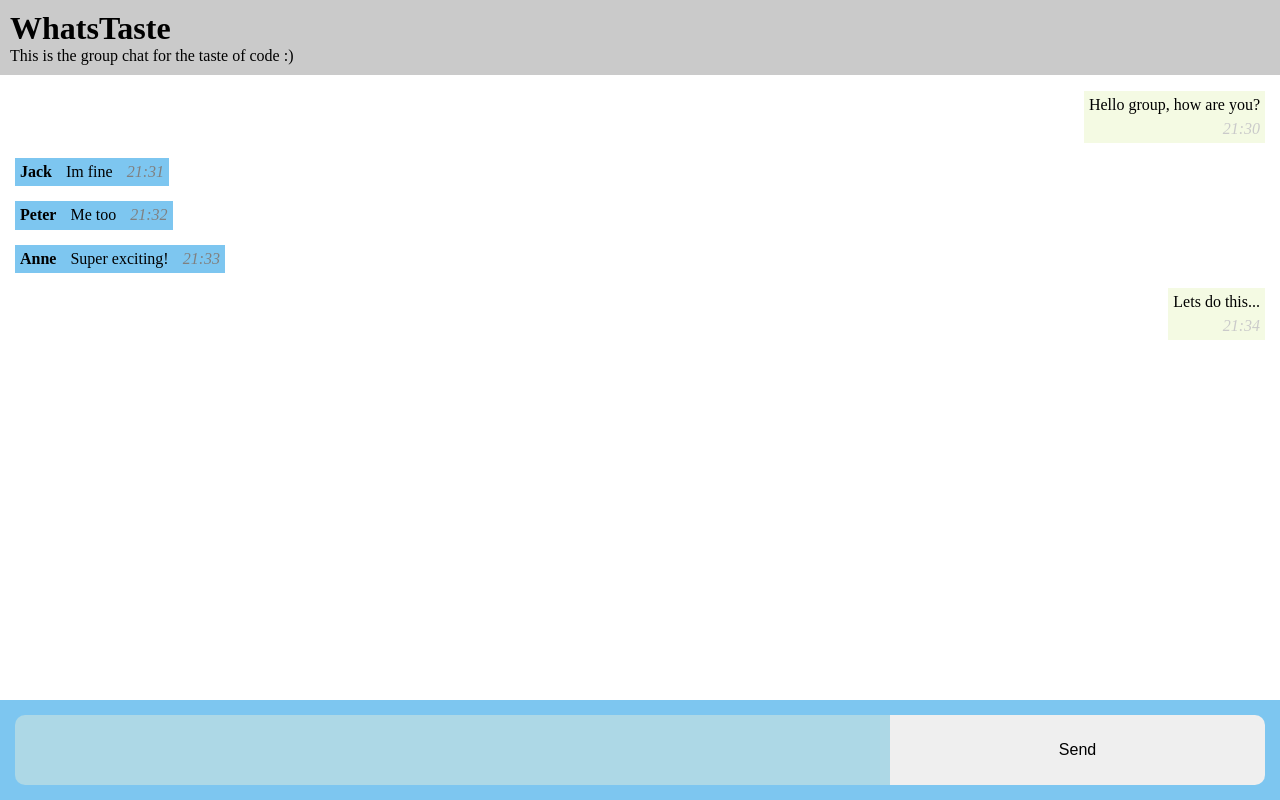
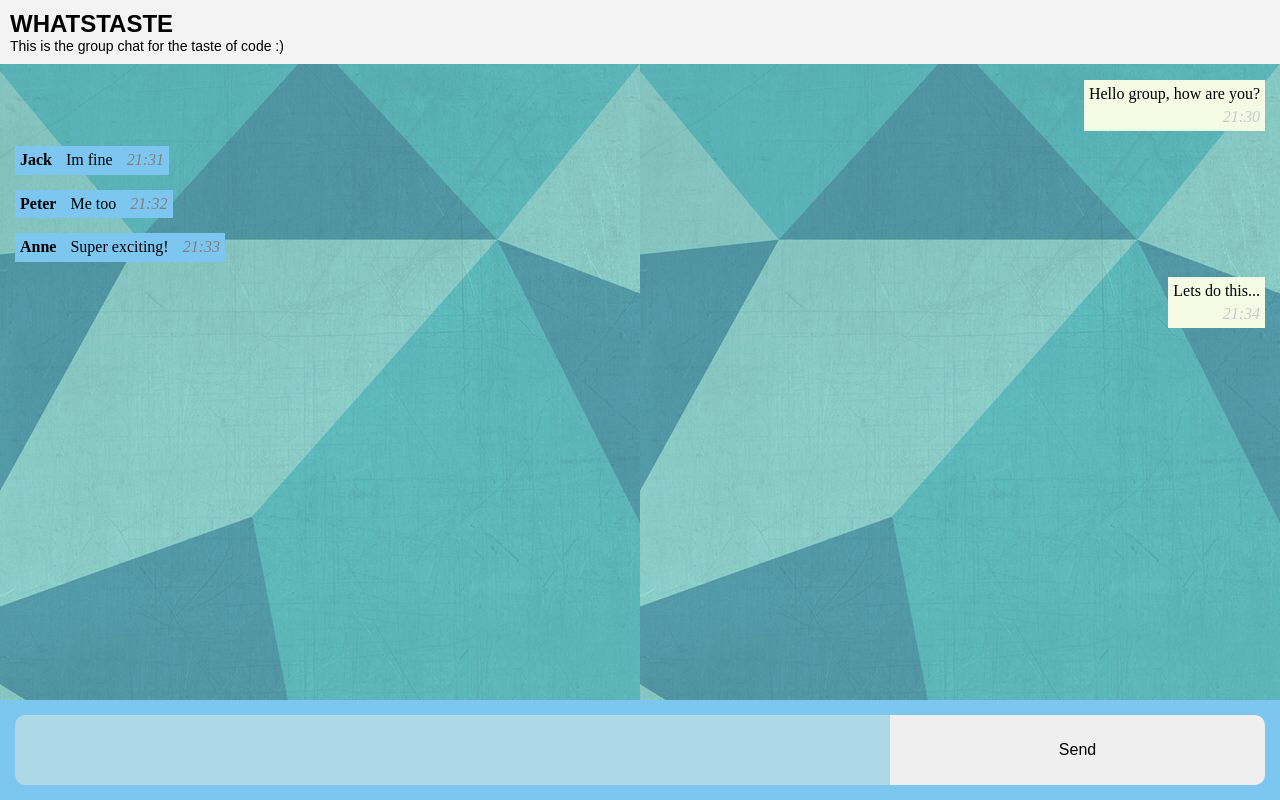
Before and after one commit to millersdev/taste-of-code-code, a plain HTML site: page index.html in a window 1280 px wide. Drawn offline with nearby package versions, Linux system fonts and the light colour scheme.

Commit message:
spice it up

```diff
--- a/style.css
+++ b/style.css
@@ -5,18 +5,27 @@ html {
     box-sizing: inherit;
 }
 
+body{
+    background: url("wa-background.jpg")
+}
+
 /* HEADER */
 header{
-    background: #cacaca;
+    background: #f3f3f3;
     padding: 10px;
 }
 
 header h1{
     margin: 0;
+    text-transform: uppercase;
+    font-family: Arial;
+    font-size: 24px;
 }
 
 header p{
     margin: 0;
+    font-family: Arial;
+    font-size: 14px;
 }
 
 /* MAIN AREA (MESSAGES) */
```
Also changed, not shown: result-whatstaste.png (added), wa-background.jpg (added).
